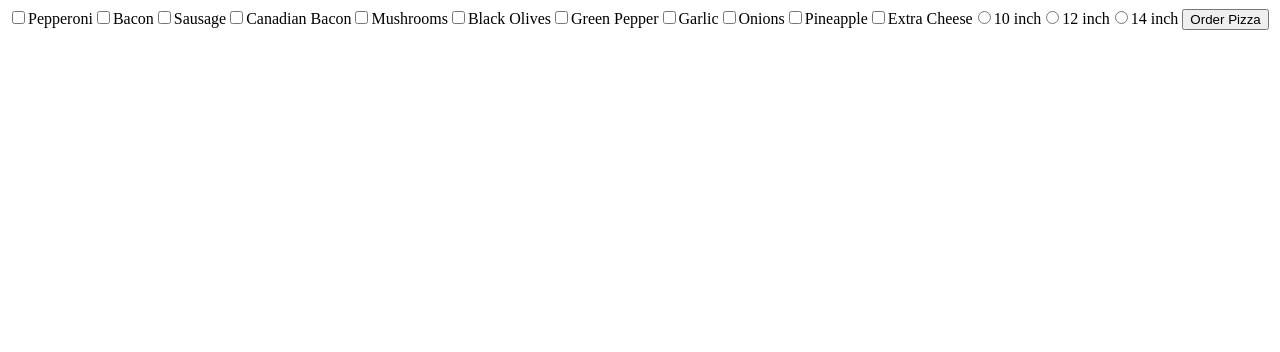
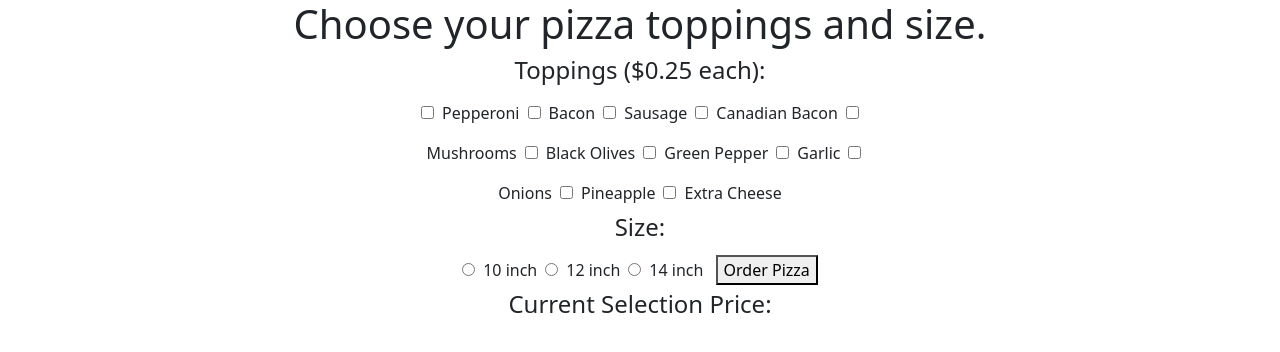
Before and after one commit to CamLRay/pizza-shack, a plain HTML site: page index.html in a window 1280 px wide. Drawn offline with nearby package versions, Linux system fonts and the light colour scheme.

Commit message:
update price in real time

```diff
--- a/css/styles.css
+++ b/css/styles.css
@@ -0,0 +1,11 @@
+body {
+  text-align: center;
+}
+#pizza-form {
+  margin: auto;
+  width: 500px;
+}
+
+#pizza-form input, label{
+  padding: .5em;
+}
--- a/index.html
+++ b/index.html
@@ -3,11 +3,17 @@
 <head>
   <script src="https://code.jquery.com/jquery-3.6.0.min.js" integrity="sha256-/xUj+3OJU5yExlq6GSYGSHk7tPXikynS7ogEvDej/m4=" crossorigin="anonymous"></script>
   <script src="js/scripts.js"></script>
+  <link href="https://cdn.jsdelivr.net/npm/bootstrap@5.1.3/dist/css/bootstrap.min.css" rel="stylesheet" integrity="sha384-1BmE4kWBq78iYhFldvKuhfTAU6auU8tT94WrHftjDbrCEXSU1oBoqyl2QvZ6jIW3" crossorigin="anonymous">
+  <link rel="stylesheet" href="css/styles.css" type="text/css">
   <title>Pizza Shack</title>
 </head>
 <body>
-  <form id="pizza-form">
-    <button type="submit">Order Pizza</button>
-  </form>
+  <h1>Choose your pizza toppings and size.</h1>
+    <form id="pizza-form">
+      <button type="submit">Order Pizza</button>
+    </form>
+    <div class="receipt">
+      <h4>Current Selection Price: <span id="current-price"></span></h4>
+    </div>
 </body>
 </html>
--- a/js/scripts.js
+++ b/js/scripts.js
@@ -25,22 +25,37 @@ Pizza.prototype.priceCalc = function(pizza) {
 
 // ui logic
 
+
+
 $(document).ready(function() {
   menu.sizes.reverse().forEach(function(size){
     $("#pizza-form").prepend('<input type="radio" name="size" value="'+size+'">'+'<label>'+size+'</label>');
   });
+  $("#pizza-form").prepend("<h4>Size:</h4>");
   menu.toppings.reverse().forEach(function(topping){
     $("#pizza-form").prepend('<input type="checkbox" name="toppings" value="'+topping+'">'+'<label>'+topping+'</label>');
+  });
+  $("#pizza-form").prepend("<h4>Toppings ($0.25 each):</h4>");
+
+  $("#pizza-form").change(function(){
+    let size = $("input:radio[name=size]:checked").val();
+    let toppings = $("input:checkbox[name=toppings]:checked").map(function(){
+      return $(this).val();
+    }).get();
+    let pizza = new Pizza(toppings, size);
+    $("#current-price").text("$"+pizza.priceCalc())
   });
 
   $("#pizza-form").submit(function(event){
     event.preventDefault();
     let size = $("input:radio[name=size]:checked").val();
-    let toppings = $("input:checkbox[name=toppings]:checked").map(function(event){
+    let toppings = $("input:checkbox[name=toppings]:checked").map(function(){
       return $(this).val();
     }).get();
     let pizza = new Pizza(toppings, size);
     console.log(pizza.priceCalc());
+
+    $(".receipt").append("<h4>Price: $" + pizza.priceCalc()+"</h4>")
   });
 
 });
```
